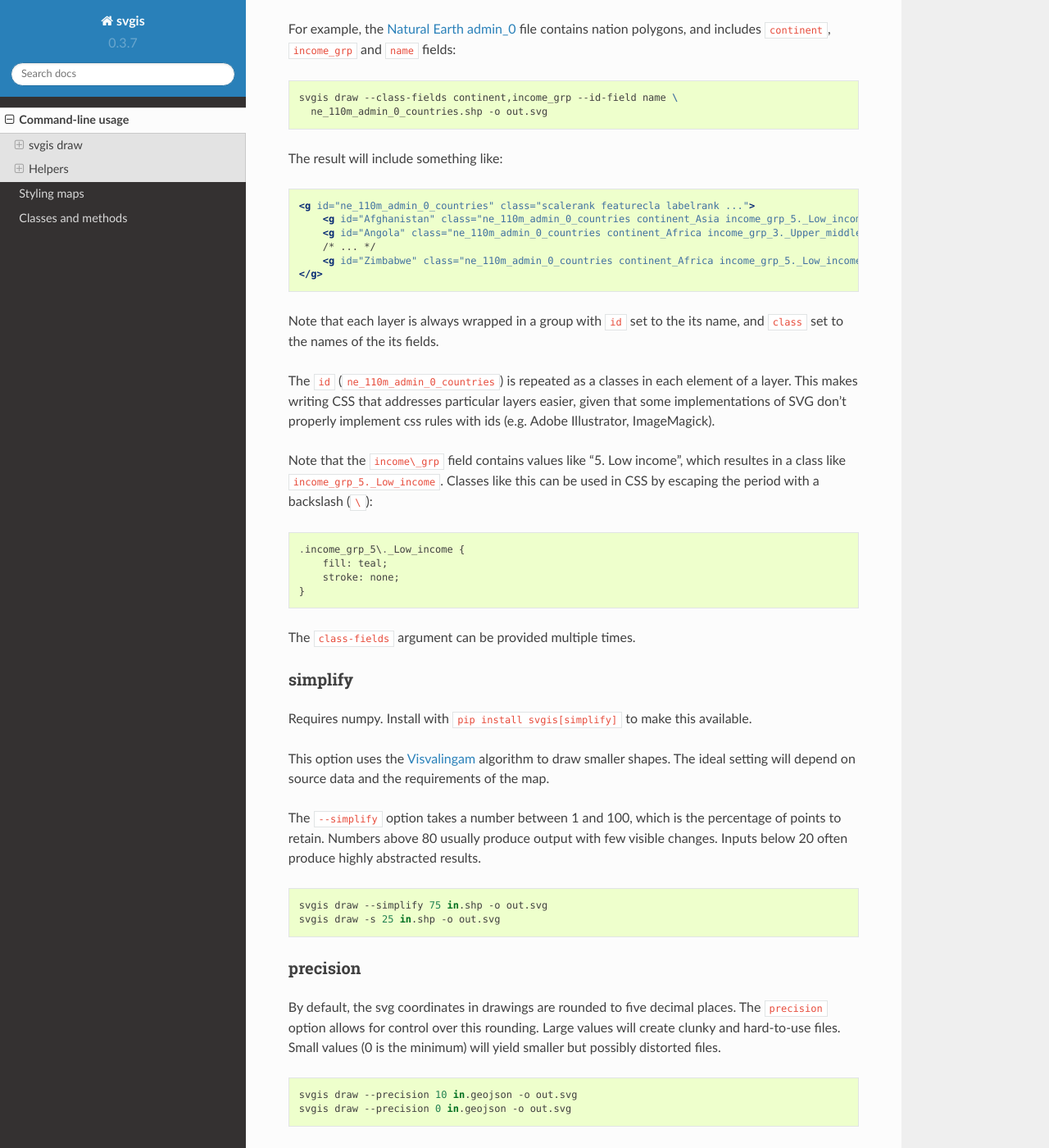
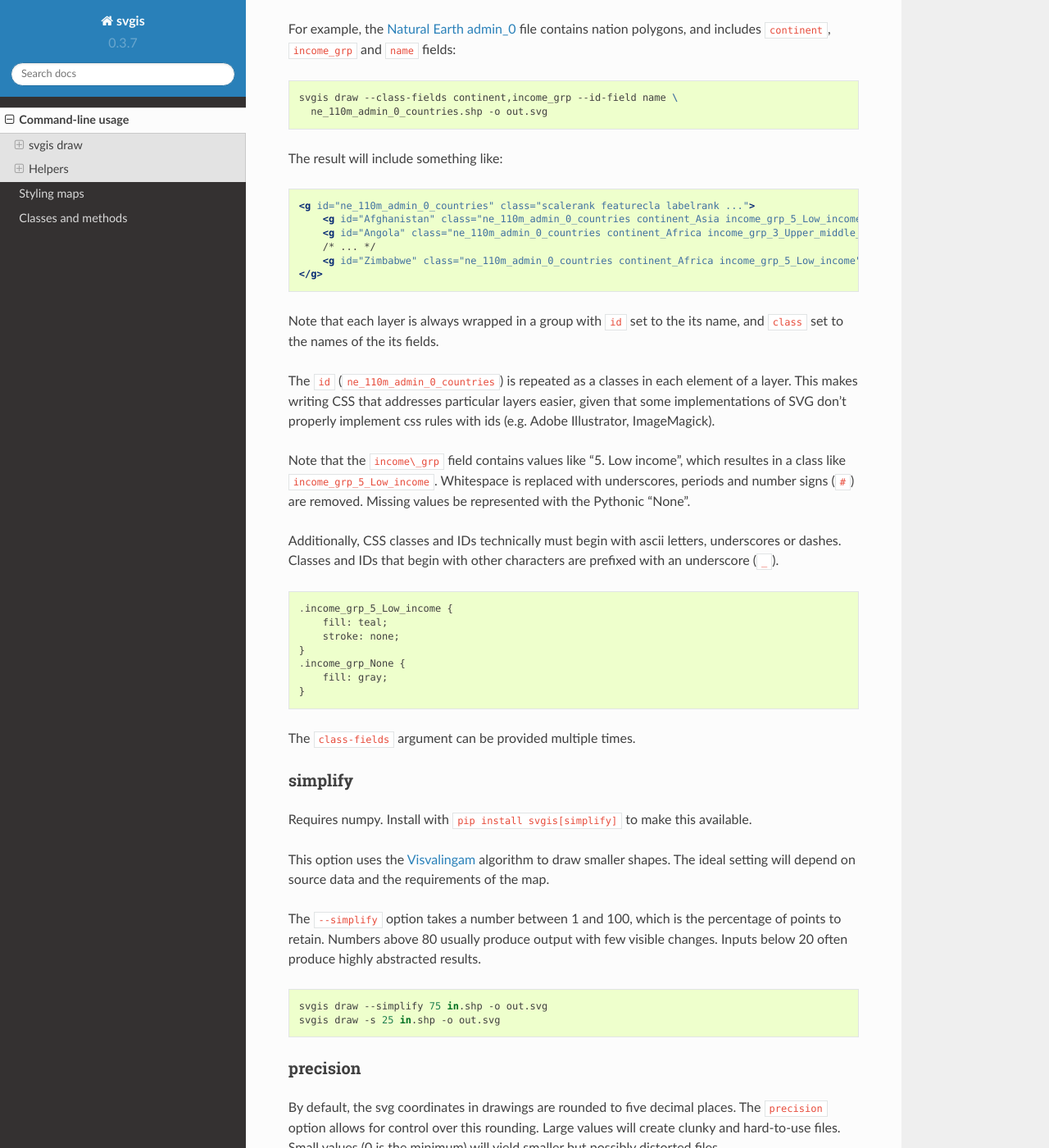
Before and after one commit to fitnr/svgis, a Sphinx documentation site: the page built from docs/cli.rst, in a window 1280 px wide and 1400 px high, scrolled down 4001 px. Shown: the whole window at 82% size. Built offline with Sphinx 7.4.7 and the Read the Docs theme 2.0.0, drawn with Linux system fonts in a browser that asks for light colours.

Commit message:
sanitize away periods and number signs
such annoyance

```diff
--- a/docs/cli.rst
+++ b/docs/cli.rst
@@ -222,10 +222,10 @@ The result will include something like:
 .. code:: xml
 
     <g id="ne_110m_admin_0_countries" class="scalerank featurecla labelrank ...">
-        <g id="Afghanistan" class="ne_110m_admin_0_countries continent_Asia income_grp_5._Low_income">/* Afghanistan */</g>
-        <g id="Angola" class="ne_110m_admin_0_countries continent_Africa income_grp_3._Upper_middle_income">/* Angola */</g>
+        <g id="Afghanistan" class="ne_110m_admin_0_countries continent_Asia income_grp_5_Low_income">/* Afghanistan */</g>
+        <g id="Angola" class="ne_110m_admin_0_countries continent_Africa income_grp_3_Upper_middle_income">/* Angola */</g>
         /* ... */
-        <g id="Zimbabwe" class="ne_110m_admin_0_countries continent_Africa income_grp_5._Low_income">/* Zimbabwe */</g>
+        <g id="Zimbabwe" class="ne_110m_admin_0_countries continent_Africa income_grp_5_Low_income">/* Zimbabwe */</g>
     </g>
 
 Note that each layer is always wrapped in a group with ``id`` set to the its name,
@@ -237,14 +237,22 @@ particular layers easier, given that some implementations of SVG don't
 properly implement css rules with ids (e.g. Adobe Illustrator, ImageMagick).
 
 Note that the ``income\_grp`` field contains values like "5. Low income",
-which resultes in a class like ``income_grp_5._Low_income``. Classes
-like this can be used in CSS by escaping the period with a backslash (``\``):
+which resultes in a class like ``income_grp_5_Low_income``. Whitespace is replaced
+with underscores, periods and number signs (``#``) are removed. Missing values be
+represented with the Pythonic "None".
+
+Additionally, CSS classes and IDs technically must begin with ascii letters,
+underscores or dashes. Classes and IDs that begin with other characters are
+prefixed with an underscore (``_``).
 
 .. code::
 
-    .income_grp_5\._Low_income {
+    .income_grp_5_Low_income {
         fill: teal;
         stroke: none;
+    }
+    .income_grp_None {
+        fill: gray;
     }
 
 The ``class-fields`` argument can be provided multiple times.
```
Also changed, not shown: 2 other files.
